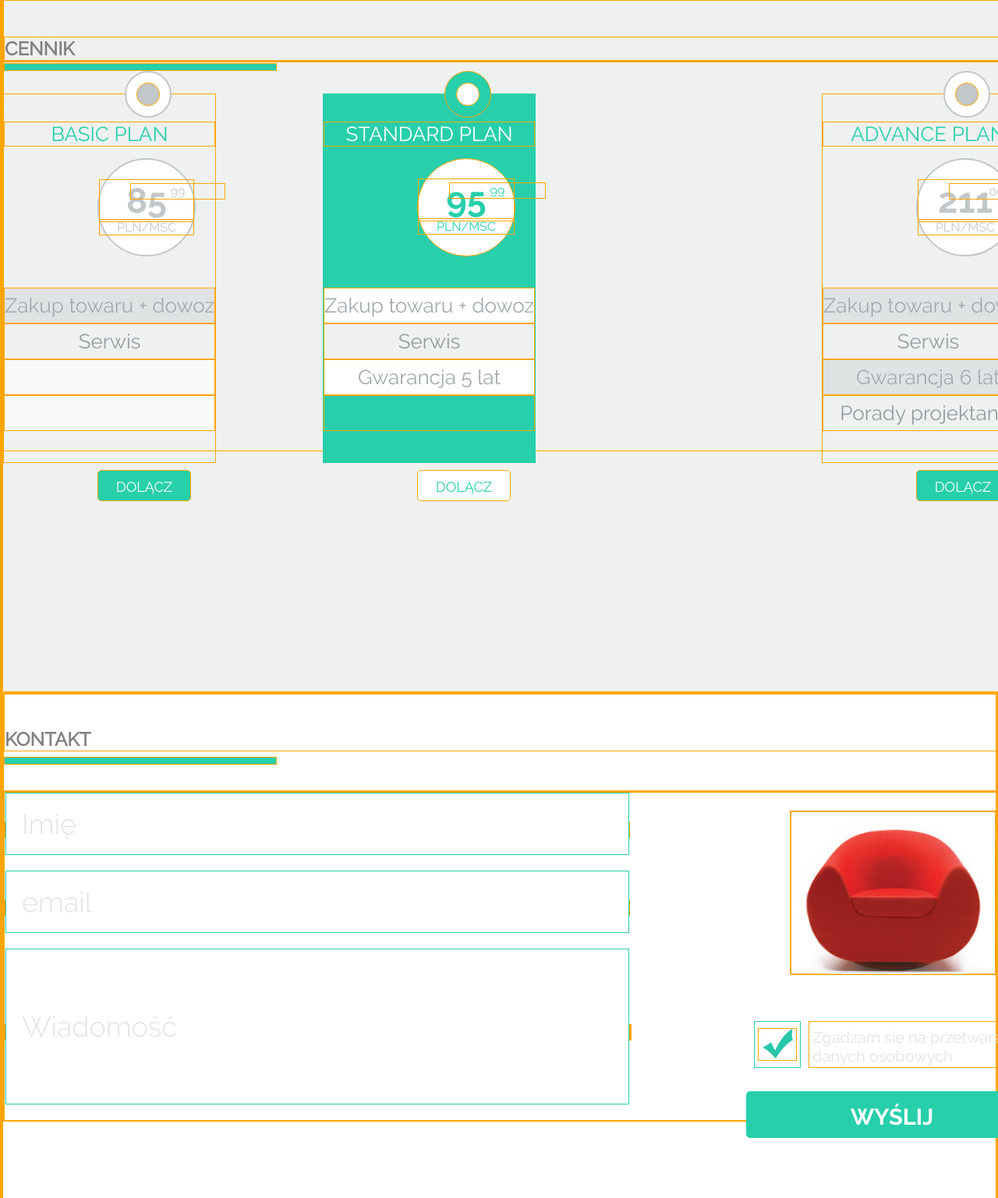
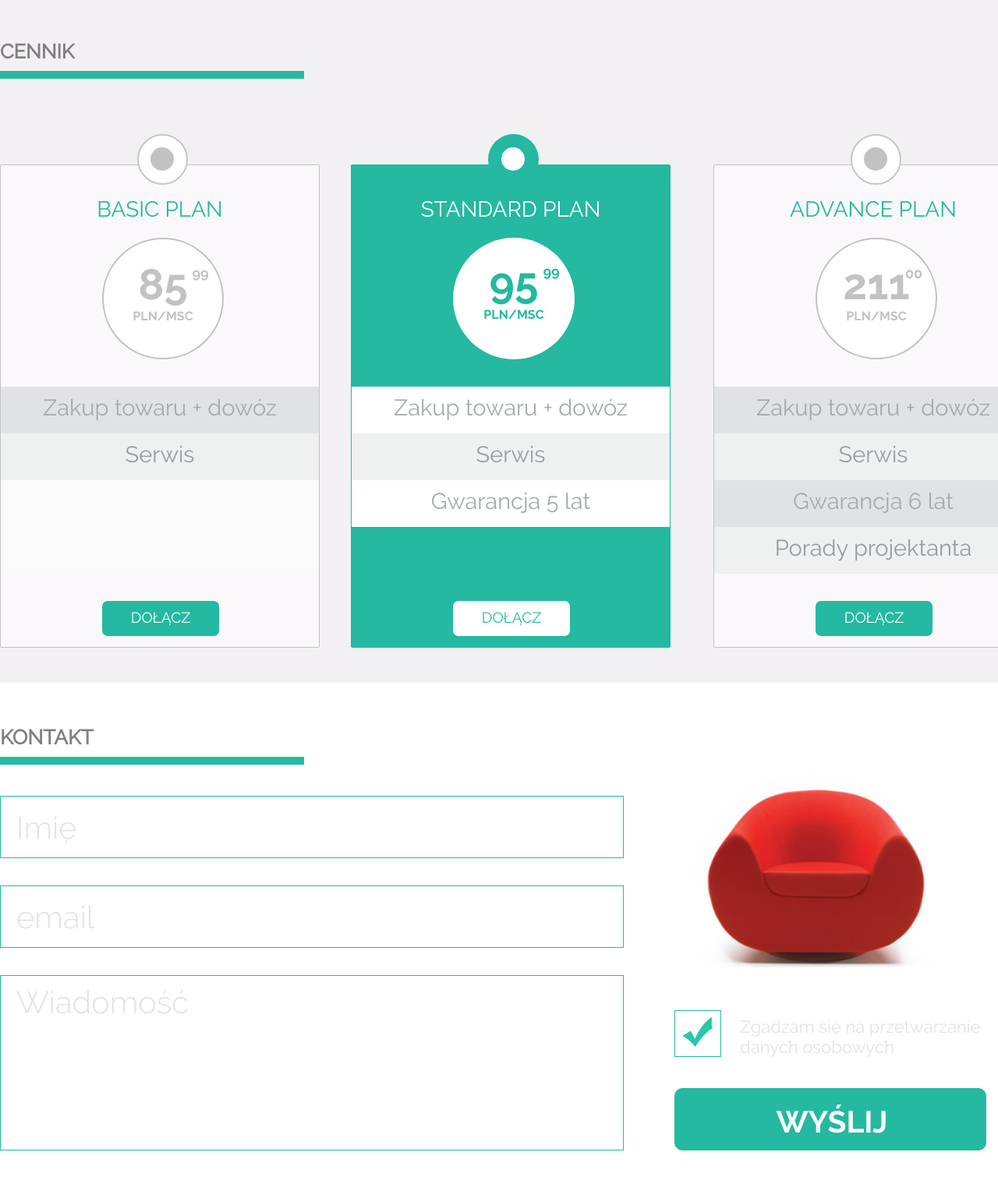
Before and after one commit to AkkaFranKebne/SitOnChair-Website, a plain HTML site: page index.html in a window 1280 px wide. Shown: the part 1123-2660 px from the top of the page at 78% size. Drawn offline with Linux system fonts and the light colour scheme.

Commit message:
fixing sizes and colors

```diff
--- a/index.html
+++ b/index.html
@@ -73,9 +73,9 @@
                             <p>99</p>
                             <p>PLN/MSC</p>
                         </div>
-                        <div class="aside-box-left-info">Zakup towaru + dowoz</div>
+                        <div class="aside-box-left-info">Zakup towaru + dowóz</div>
                         <div class="aside-box-left-info">Serwis</div><div class="aside-box-left-info" id="empty1"></div><div class="aside-box-left-info" id="empty2"></div>
-                        <div class="aside-box-left-button">DOLĄCZ</div>
+                        <div class="aside-box-left-button">DOŁĄCZ</div>
                 </div>
                 <div class="aside-box-middle">
                      <div class="aside-box-middle-outer-circle"></div>
@@ -86,11 +86,11 @@
                             <p>99</p>
                             <p>PLN/MSC</p>
                         </div>
-                        <div class="aside-box-middle-info">Zakup towaru + dowoz</div>
+                        <div class="aside-box-middle-info">Zakup towaru + dowóz</div>
                         <div class="aside-box-middle-info">Serwis</div>
                         <div class="aside-box-middle-info">Gwarancja 5 lat</div>
                         <div class="aside-box-middle-info" id="empty3"></div>
-                        <div class="aside-box-middle-button">DOLĄCZ</div>
+                        <div class="aside-box-middle-button">DOŁĄCZ</div>
                 </div>
                 <div class="aside-box-right">
                     <div class="aside-box-right-outer-circle"></div>
@@ -101,11 +101,11 @@
                             <p>00</p>
                             <p>PLN/MSC</p>
                         </div>
-                        <div class="aside-box-right-info">Zakup towaru + dowoz</div>
+                        <div class="aside-box-right-info">Zakup towaru + dowóz</div>
                         <div class="aside-box-right-info">Serwis</div>
                         <div class="aside-box-right-info">Gwarancja 6 lat</div>
                         <div class="aside-box-right-info">Porady projektanta</div>
-                        <div class="aside-box-right-button">DOLĄCZ</div>
+                        <div class="aside-box-right-button">DOŁĄCZ</div>
                 </div>
             </div>
         </div>
@@ -120,7 +120,7 @@
                 <form>
                     <label><input type=text name="name" placeholder="Imię"></label>
                     <label><input type=email name="email" placeholder="email"></label>
-                    <label><input  id="message" type=text name="text" placeholder="Wiadomość"></label>
+                    <label><textarea  id="message" type=text name="text" placeholder="Wiadomość"></textarea>
                     <figure id="red-chair"><img  src="images/red_chair.png"></figure>
                     <figure id="agreement"><img  src="images/form_ok.jpg"></figure>
                     <p>Zgadzam się na przetwarzanie danych osobowych</p>
--- a/style/style.css
+++ b/style/style.css
@@ -1,7 +1,4 @@
 
-/*kolor #27cfab  */
-
-/* szarosci http://www.color-hex.com/color/677379 */
 
 @font-face {
     font-family: 'ralewaylight';
@@ -83,7 +80,7 @@ body>header {
     padding-top: 3px;
 }
 header span {
-    color: #27cfab;
+    color: #24b9a0;
     font-family: 'ralewaybold';
 }
 
@@ -130,7 +127,7 @@ nav ul {
 }
 
 #left-arrow, #right-arrow {
-    color: #27cfab;
+    color: #24b9a0;
     font-size: 90px;
     font-family: 'ralewaylight';
 }
@@ -159,7 +156,7 @@ nav ul {
 }
 
 .header-slider-header span {
-    color: #27cfab;
+    color: #24b9a0;
     font-family: 'ralewaybold';
 }
 
@@ -193,7 +190,7 @@ nav ul {
 .header-slider-button {
     width: 340px;
     height: 65px;
-    background-color: #27cfab;
+    background-color: #24b9a0;
     position: absolute;
     right: 280px;
     top: 405px;
@@ -269,11 +266,11 @@ main {
 .main-box-bar {
     height: 9px;
     width: 170px;
-    background-color: #27cfab;
+    background-color: #24b9a0;
 }
 
 .main-box-article {
-    color: grey;
+    color: #7e7c7e;
     font-size: 17px;
     font-family: 'ralewayregular';
     line-height: 150%;
@@ -285,8 +282,8 @@ main {
 
 
 .price {
-    height: 890px;
-    background-color: #eff1f1;
+    height: 880px;
+    background-color: #f2f0f2;
 
 }
 
@@ -296,68 +293,71 @@ main {
 }
 
 .aside-container-title{
-    padding-top: 46px;
+    height: 120px;
+    padding-top: 55px;
     color: grey;
+    font-size: 17px;
 }
 
 .aside-container-bar {
     height: 10px;
-    width: 350px;
-    background-color: #27cfab;
+    width: 390px;
+    background-color: #24b9a0;
     position: absolute;
     left: 0;
-    top: 80px;
+    top: 95px;
 }
 
 
 .aside-box-price {
     width: 100%;
-    height: 650px;
+    height: 715px;
+    position: relative;
 }
 
-.aside-box>* {
+.aside-box-price>* {
     display: inline-block;
     vertical-align: top;
-    height: 550px;
-    width: 370px;
-    border: 1px solid #c2c7c9;
+    height: 620px;
+    width: 410px;
+    border: 1px solid #c3c1c3;
     border-radius: 2px;
-    background-color: #fafafa;
+    background-color: #faf8fa;
     margin-top: 50px;
 }
 
 .aside-box-left  {
     position: absolute;
     left: 0;
-    top: 120px;
+    bottom: 0;
 }
 
 .aside-box-right {
     position: absolute;
     right: 0;
-    top: 120px;
+    bottom: 0;
 }
 
 .aside-box-middle  {
     position: absolute;
-    left: 410px;
-    top: 120px;
+    left: 450px;
+    bottom: 0;
 }
 
 
 .aside-box-middle {
-    border: 1px solid #27cfab;
-    background-color: #27cfab;
+    border: 1px solid #24b9a0;
+    background-color: #24b9a0;
 }
 
 .aside-box-left-outer-circle, .aside-box-middle-outer-circle,
 .aside-box-right-outer-circle {
-    height: 60px;
-    width: 60px;
+    height: 65px;
+    width: 65px;
     border-radius: 50%;
     position: relative;
-    top: -30px;
-    left: 155px;
+    top: -40px;
+    left: 175px;
 }
 
 .aside-box-left-inner-circle, .aside-box-middle-inner-circle, .aside-box-right-inner-circle {
@@ -365,12 +365,12 @@ main {
     width: 30px;
     border-radius: 50%;
     position: relative;
-    top: -75px;
-    left: 170px;
+    top: -88px;
+    left: 192px;
 }
 
 .aside-box-left-inner-circle, .aside-box-right-inner-circle {
-    background-color: #c2c7c9;
+    background-color: #c3c1c3;
 }
 
 .aside-box-middle-inner-circle  {
@@ -383,19 +383,19 @@ main {
 }
 
 .aside-box-middle-outer-circle  {
-    background-color: #27cfab;
+    background-color: #24b9a0;
 }
 
 
 .aside-box-right-title, .aside-box-left-title, .aside-box-middle-title {
     text-align: center;
-    font-size: 26px;
+    font-size: 28px;
     position: relative;
     top: -55px;
 }
 
 .aside-box-right-title, .aside-box-left-title{
-    color: #27cfab;
+    color: #24b9a0;
 }
 
  .aside-box-middle-title {
@@ -403,46 +403,48 @@ main {
 }
 
 .aside-box-left-price-circle, .aside-box-right-price-circle, .aside-box-middle-price-circle {
-    height: 126px;
-    width: 126px;
+    height: 156px;
+    width: 156px;
     border-radius: 50%;
     position: relative;
-    top: -40px;
-    left: 120px;
+    top: -35px;
+    left: 130px;
     background-color: #ffffff;
 }
 
 .aside-box-left-price-circle, .aside-box-right-price-circle {
-    border: 2px solid #c2c7c9;
-    color:#c2c7c9 ;
+    border: 2px solid #c3c1c3;
+    color:#c3c1c3 ;
 }
 
 .aside-box-middle-price-circle {
-    color: #27cfab;
+    color: #24b9a0;
 }
 
 .aside-box-left-price-circle p, .aside-box-right-price-circle p, .aside-box-middle-price-circle p {
     text-align: center;
+    font-family: 'ralewaybold';
 }
 
 .aside-box-left-price-circle p:first-of-type, .aside-box-right-price-circle p:first-of-type, .aside-box-middle-price-circle p:first-of-type {
-    font-size: 45px;
-    font-family: 'ralewaybold';
+    font-size: 55px;
     position: relative;
     top: 25px;
+    margin-bottom: 3px;
 }
 
 .aside-box-left-price-circle p:nth-of-type(2), .aside-box-right-price-circle p:nth-of-type(2), .aside-box-middle-price-circle p:nth-of-type(2) {
+    font-size: 18px;
     position: relative;
-    top: -25px;
-    left: 40px;
+    top: -35px;
+    left: 48px;
 }
 
 .aside-box-left-info, .aside-box-right-info, .aside-box-middle-info {
-    height: 46px;
+    height: 60px;
     text-align: center;
-    font-size: 26px;
-    padding-top: 7px;
+    font-size: 29px;
+    padding-top: 10px;
 }
 
 .aside-box-right-info:nth-of-type(2n), .aside-box-left-info:nth-of-type(2n) {
@@ -475,39 +477,39 @@ main {
 
 
 #empty3 {
-    background-color:#27cfab;
+    background-color:#24b9a0;
 }
 
 
 .aside-box-left-button, .aside-box-right-button, .aside-box-middle-button {
-    height: 40px;
-    width: 120px;
+    height: 45px;
+    width: 150px;
     text-align: center;
-    font-size: 18px;
+    font-size: 19px;
     padding-top: 10px;
-    border-radius: 5px;
+    border-radius: 7px;
     position: relative;
-    bottom: -50px;
-    left: 120px;
+    bottom: -35px;
+    left: 130px;
 }
 
 .aside-box-left-button, .aside-box-right-button {
-    background-color:#27cfab;
+    background-color:#24b9a0;
     color: #ffffff;
 }
 .aside-box-middle-button {
     background-color:#ffffff;
-    color: #27cfab;
+    color: #24b9a0;
 }
 
 
 /*---------------------------aside kontakt---------------------*/
 
 .contact {
-    height: 650px;
+    height: 730px;
 }
 
-.aside-box-price {
+.aside-box-contact {
     width: 100%;
     height: 500px;
 }
@@ -517,31 +519,39 @@ main {
     width: 100%;
     height: 400px;
     background-color: #ffffff;
-    border: none;
+
+
 }
 
 .contact .aside-container-title h2 {
     position: relative;
-        top: -50px;
+    top: -55px;
+    color: grey;
+    font-size: 26px;
 }
 
-input {
+input, textarea {
     height: 80px;
     width: 800px;
-    border: 1px solid #27cfab;
+    border: 1px solid #24b9a0;
     display: inline;
-    font-size: 36px;
+    font-size: 40px;
     font-family: 'ralewaylight';
     padding-left: 20px;
-    margin-bottom: 20px;
+    margin-bottom: 10px;
+    margin-top: 25px;
 }
 
-input#message {
-    height: 200px;
+
+textarea#message {
+    height: 225px;
     position: relative;
     top: 0;
     left: 0;
+    padding-top: 10px;
+    resize: none;
 }
+
 
 
 ::-webkit-input-placeholder { /* WebKit, Blink, Edge */
@@ -560,16 +570,16 @@ input#message {
 }
 
 .contact figure#red-chair  {
-    height: 210px;
-    width: 264px;
+    height: 255px;
+    width: 326px;
     position: absolute;
-    top: 150px;
-    right: 50px;
+    top: 110px;
+    right: 115px;
 }
 
 .contact figure#red-chair  img {
-    height: 210px;
-    width: 264px;
+    height: 255px;
+    width: 326px;
     border-left: auto;
     border-right: auto;
 }
@@ -578,38 +588,38 @@ input#message {
     height: 60px;
     width: 60px;
     position: absolute;
-    border: 1px solid #27cfab;
+    border: 1px solid #24b9a0;
     top: 420px;
-    right: 300px;
+    right: 400px;
     padding-top: 8px;
     padding-left: 4px;
 }
 
 .contact p {
     height: 60px;
-    width: 290px;
+    width: 320px;
     position: absolute;
     top: 420px;
-    right: 0;
+    right: 60px;
     padding-top: 8px;
     padding-left: 4px;
-    font-size: 20px;
+    font-size: 22px;
     color: #e0e3e4;
 }
 
 input[type="submit" i]{
-    height: 60px;
-    width: 370px;
+    height: 80px;
+    width: 400px;
     position: absolute;
-    border: 1px solid #27cfab#27cfab;
-    border-radius: 5px;
-    background-color: #27cfab;
-    top: 510px;
-    right: 0;
+    border: 1px solid #24b9a0#24b9a0;
+    border-radius: 10px;
+    background-color: #24b9a0;
+    top: 495px;
+    right: 60px;
     padding-top: 6px;
     padding-left: 4px;
     font-family: 'ralewaybold';
-    font-size: 29px;
+    font-size: 39px;
     color: #ffffff;
 }
 
@@ -618,7 +628,9 @@ input[type="submit" i]{
 /*---------------------------footer---------------------*/
 
 .footer-container {
-    height: 40px;
+    height: 120px;
+    font-size: 20px;
+    color: #c3cac3;
 }
 
 
@@ -626,24 +638,23 @@ input[type="submit" i]{
     position: absolute;
     right: 0;
     top: 10px;
+    border-left: 30px;
+    color: #979597;
 }
 
 
 .footer-social  {
     position: absolute;
-    right: 200px;
+    right: 290px;
     top: 0;
 }
 
 
 .footer-social figure {
     display: inline-block;
+    padding-left: 5px;
 }
 
 .footer-logo span {
     font-family: 'ralewaybold';
 }
-
-* {
-    border: 1px solid orange;
-}
```
